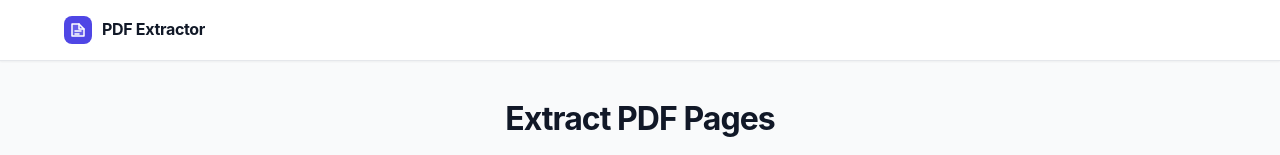
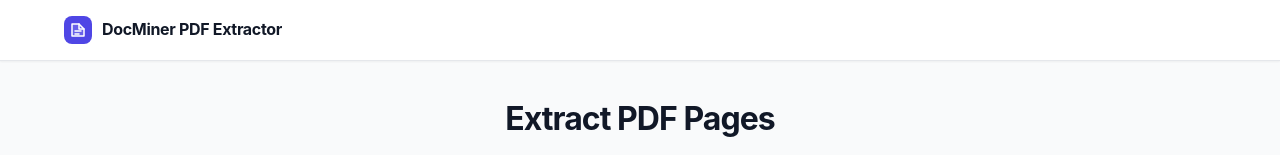
Before and after one commit to jishad1994/DocMiner_Frontend, an Angular app: page / in a window 1280 px wide. Shown: the top 155 px of the page. Built offline with nearby package versions, Linux system fonts and the light colour scheme.

Commit message:
refactor code

```diff
--- a/package.json
+++ b/package.json
@@ -11,6 +11,7 @@
   },
   "private": true,
   "dependencies": {
+    "@angular/animations": "^19.2.25",
     "@angular/common": "^19.2.0",
     "@angular/compiler": "^19.2.0",
     "@angular/core": "^19.2.0",
--- a/src/app/components/pdf-extractor/pdf-extractor.component.html
+++ b/src/app/components/pdf-extractor/pdf-extractor.component.html
@@ -11,7 +11,7 @@
           <path d="M15 8v5h5" stroke="white" stroke-width="1.5" stroke-linecap="round" stroke-linejoin="round" />
           <path d="M11 15h6M11 18h4" stroke="white" stroke-width="1.5" stroke-linecap="round" />
         </svg>
-        <span class="extractor__logo-text">PDF Extractor</span>
+        <span class="extractor__logo-text">DocMiner PDF Extractor</span>
       </div>
 
       @if (hasUploadedPdf()) {
```
Also changed, not shown: src/app/components/page-grid/page-grid.component.ts (+0 -8 lines), 1 other file (tests, documents, lock files or other folders).
